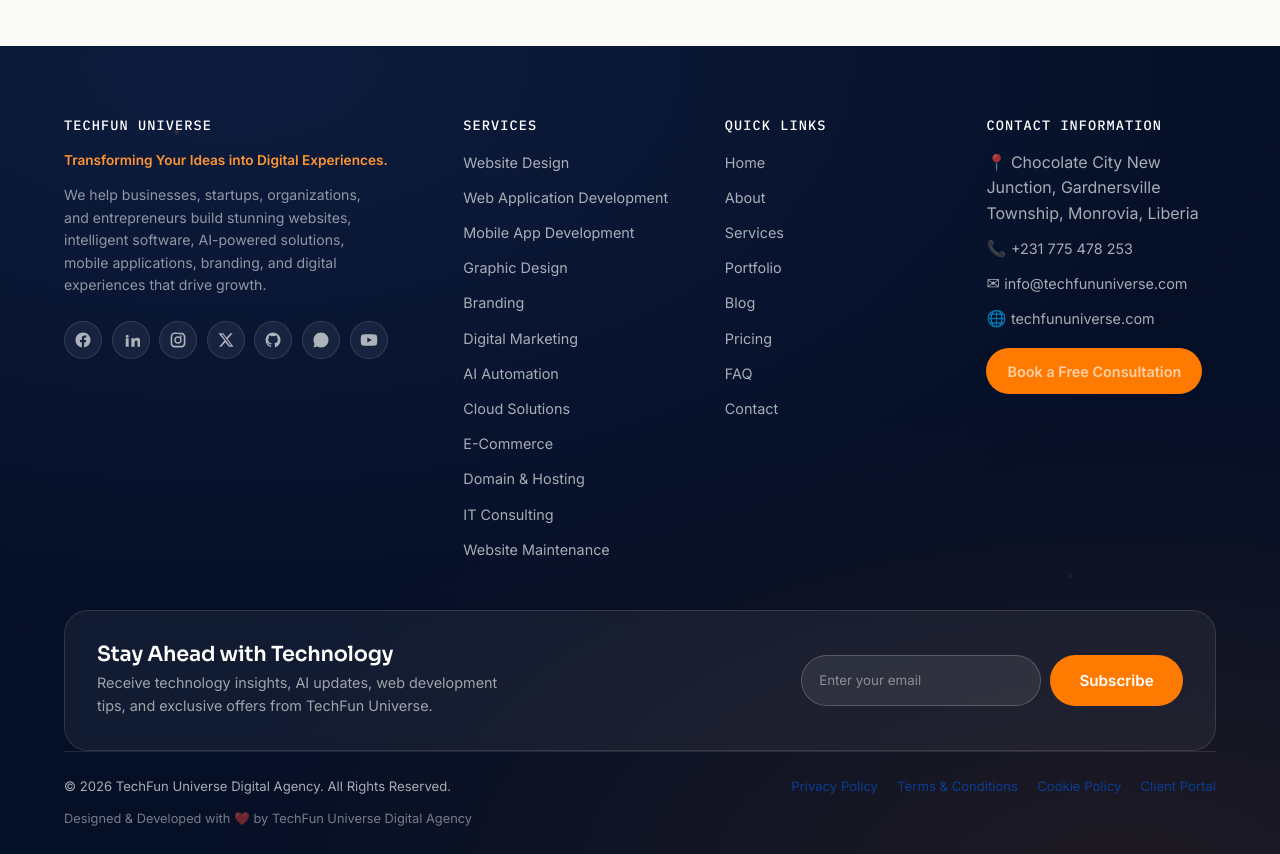
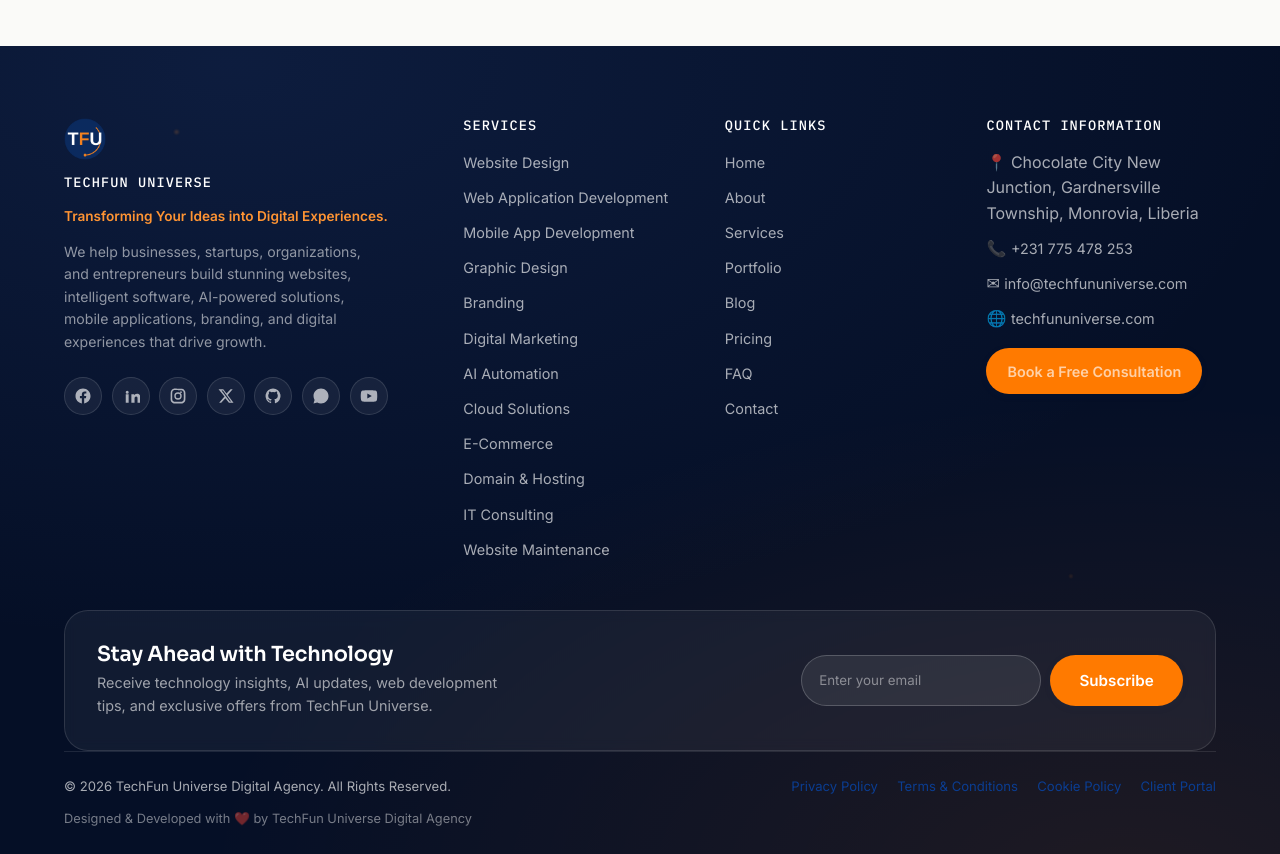
Before and after one commit to simeon83/techfun-universe-site, an Eleventy site: page src/index.njk in a window 1280 px wide. Shown: the part 5563-6417 px from the top of the page. Built offline with nearby package versions, Linux system fonts and the light colour scheme; Eleventy itself is replaced by a stand-in of ours; files that its build step writes are made by us from their sources.

Commit message:
add logo to footer

```diff
--- a/src/_includes/partials/footer.njk
+++ b/src/_includes/partials/footer.njk
@@ -4,6 +4,9 @@
 
     <div class="footer-grid footer-grid-4">
       <div>
+        <a href="/" class="footer-logo-link" style="display:inline-flex; align-items:center; gap:0.6rem; margin-bottom:0.9rem; text-decoration:none;">
+          <img src="/assets/img/logo.png" alt="TechFun Universe logo" style="height:42px; width:auto; display:block;">
+        </a>
         <h4 class="footer-brand-name">TechFun Universe</h4>
         <p class="footer-tagline">Transforming Your Ideas into Digital Experiences.</p>
         <p style="color:rgba(255,255,255,0.55); font-size:0.88rem; max-width:300px;">We help businesses, startups, organizations, and entrepreneurs build stunning websites, intelligent software, AI-powered solutions, mobile applications, branding, and digital experiences that drive growth.</p>
```
